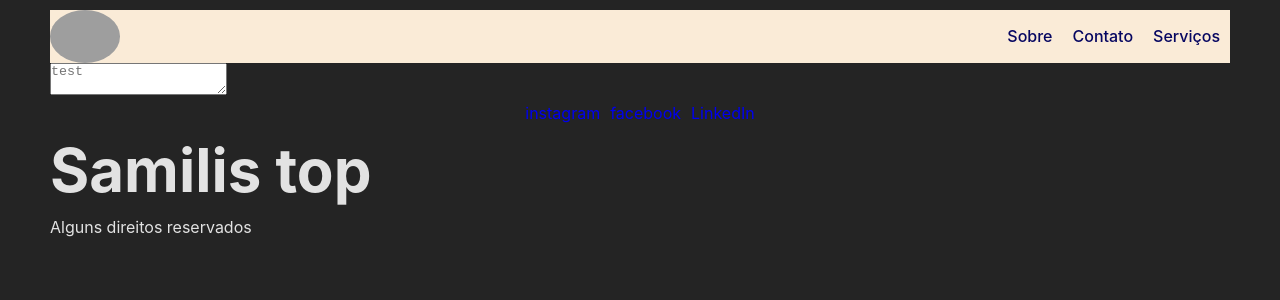
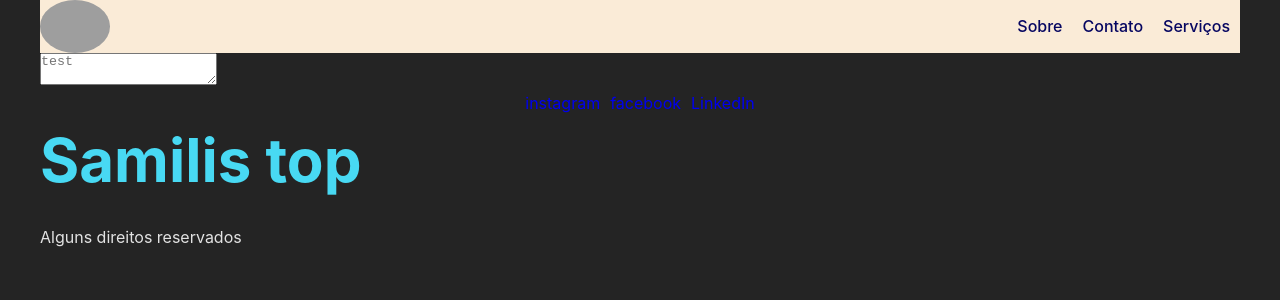
Before and after one commit to SamilisBrito/mais-pra-ti-nav-bar, a React (Vite) app: page / in a window 1280 px wide. Shown: the top 300 px of the page. Built offline with nearby package versions, Linux system fonts and the light colour scheme; grey boxes are pictures that could not be loaded.

Commit message:
wip: adicao do formato padrao do botao

```diff
--- a/src/index.css
+++ b/src/index.css
@@ -22,7 +22,24 @@
 }
 
 body {
-  max-width: 1200px;
-  padding: 10px;
+  max-width: 75rem;
+  /* padding: 0.625rem; */
   margin: 0 auto;
 }
+
+button {
+  padding: 0.625rem;
+  border: none;
+  border-radius: 0.25rem;
+  background-color: #282f33;
+}
+
+button:hover {
+  background-color: #48d9f3;
+  color: #273133;
+}
+
+h2 {
+  margin-bottom: 1.25rem;
+  color: #48d9f3
+}
```
